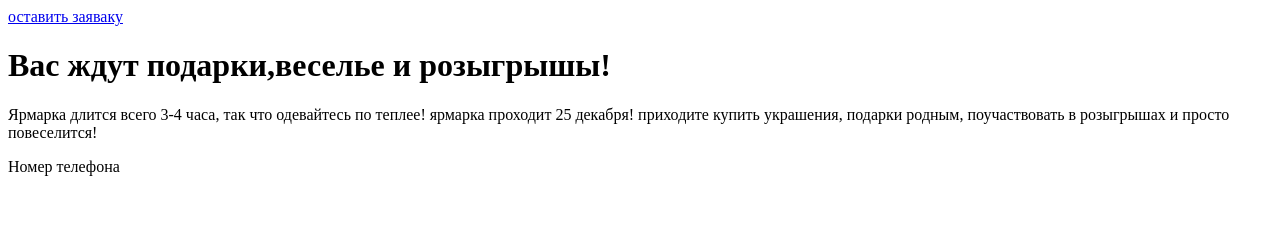
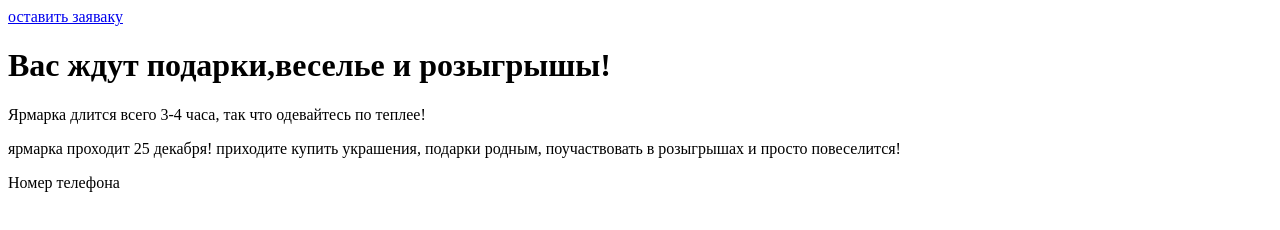
Before and after one commit to Altyshka14/algoritmika, a plain HTML site: page index.html in a window 1280 px wide. Drawn offline with Linux system fonts and the light colour scheme.

Commit message:
Refactor content structure in index.html
Split the paragraph into two separate paragraphs for clarity.

```diff
--- a/index.html
+++ b/index.html
@@ -8,13 +8,12 @@
   </header>
   <main>
     <h1 tr style="color:blue>Приглашаем на новогоднию ярмарку></h1>
-    |<h1>Вас ждут подарки,веселье и розыгрышы!</h1></h1>
-       <p>Ярмарка длится всего 3-4 часа, так что одевайтесь по теплее!
-      ярмарка проходит 25 декабря! приходите купить украшения, подарки родным, поучаствовать в розыгрышах и просто повеселится!</p>
+    |<h1>Вас ждут подарки,веселье и розыгрышы!</h1>
+       <p>Ярмарка длится всего 3-4 часа, так что одевайтесь по теплее!</p>
+      <p>ярмарка проходит 25 декабря! приходите купить украшения, подарки родным, поучаствовать в розыгрышах и просто повеселится!</p>
   </main>
       <footer id="footer">
       <p>Номер телефона</p>
     </footer>
 </body>
-  </body>
 </html>
```
